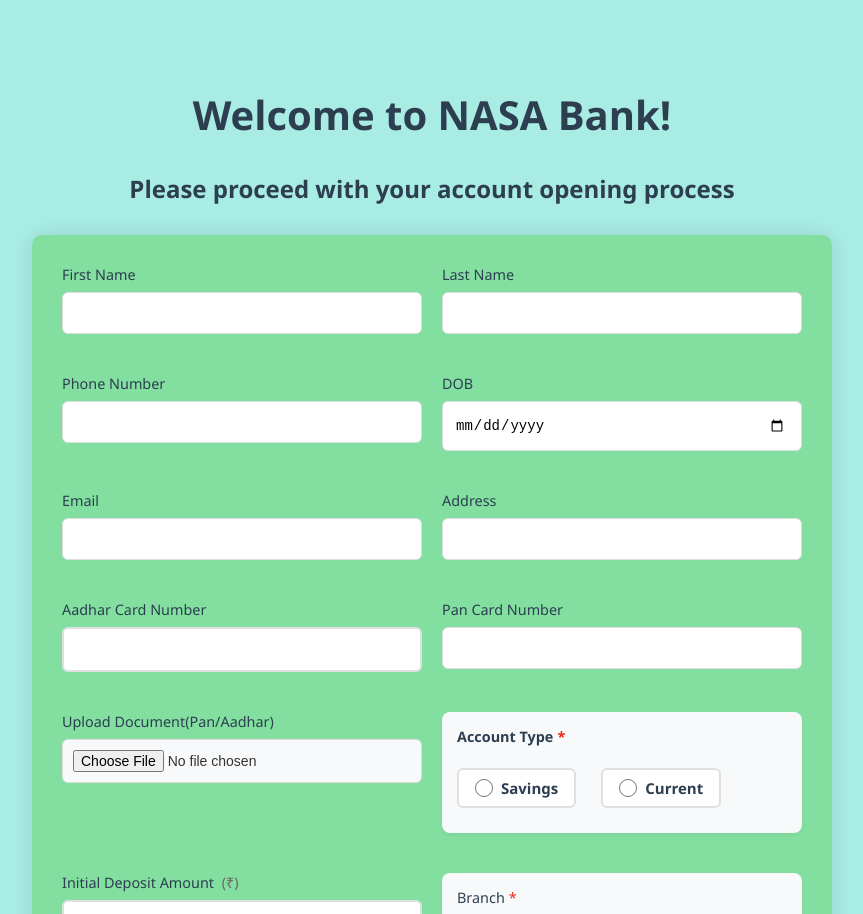
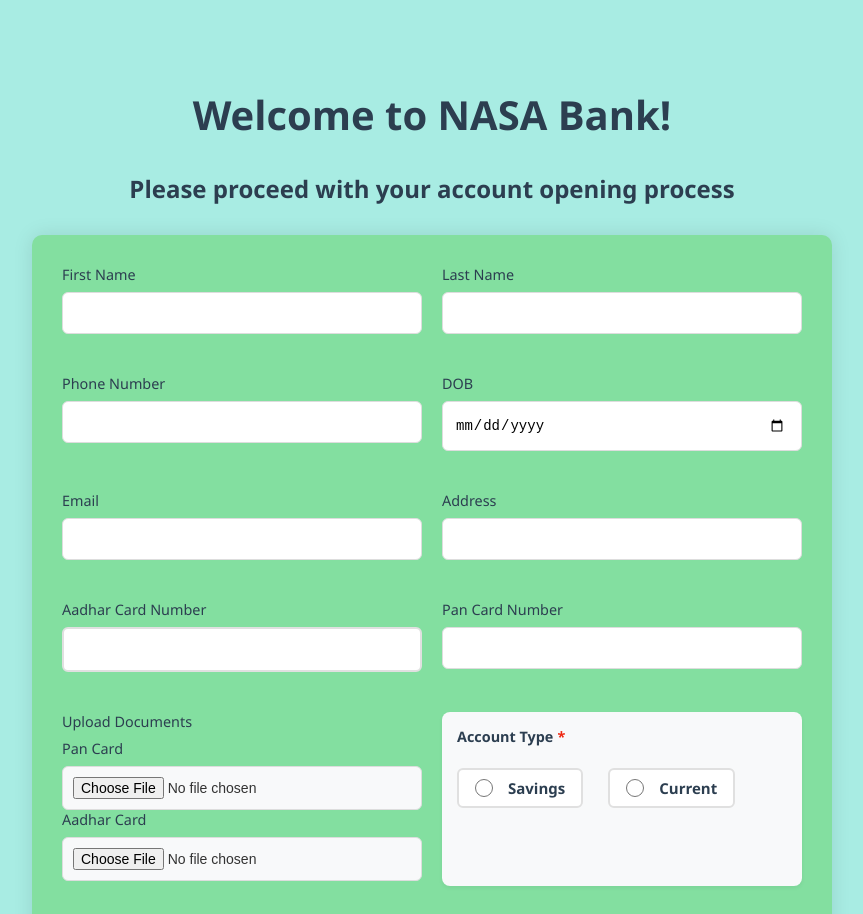
Before and after one commit to punekarshailesh/bank-account-opening, a React (Create React App) app in the folder frontend/: page / in a window 1280 px wide. Shown: the top 914 px of the page, without its empty margins (208-1071 px from the left). Built offline with nearby package versions, Linux system fonts and the light colour scheme.

Commit message:
final done

```diff
--- a/frontend/src/App.css
+++ b/frontend/src/App.css
@@ -227,7 +227,7 @@ input[type="date"]::-webkit-calendar-picker-indicator:hover {
 
 /* Account Type Styling */
 .dropdown-group {
-  margin-bottom: 20px;
+  margin-bottom: 15px;
   padding: 15px;
   background: #f8f9fa;
   border-radius: 8px;
@@ -251,7 +251,7 @@ input[type="date"]::-webkit-calendar-picker-indicator:hover {
   position: relative;
   display: flex;
   align-items: center;
-  gap: 8px;
+  gap: 15px;
   padding: 8px 16px;
   background: white;
   border: 2px solid #e0e0e0;
@@ -290,11 +290,6 @@ input[type="date"]::-webkit-calendar-picker-indicator:hover {
 
 .form-group select:hover {
   border-color: #3498db;
-}
-
-.form-group select option {
-  padding: 12px;
-  font-size: 15px;
 }
 
 /* Style for the branch container */
--- a/frontend/src/App.js
+++ b/frontend/src/App.js
@@ -340,16 +340,34 @@ function App() {
           </div>
 
           <div className="form-group">
-            <label htmlFor="document">Upload Document(Pan/Aadhar)</label>
+            <label htmlFor="document">Upload Documents</label>
+            <div className="document-upload-container">
+                <div className="document-upload-item">
+                    <label>Pan Card</label>
                     <input
                         type="file"
-              id="document"
+                        id="document1"
                         name="document"
                         accept=".pdf,.jpg"
                         onChange={handleChange}
                         required
                     />
                 </div>
+
+                <div className="document-upload-item">
+                    <label>Aadhar Card</label>
+                    <input
+                        type="file"
+                        id="document2"
+                        name="document"
+                        accept=".pdf,.jpg"
+                        onChange={handleChange}
+                        required
+                    />
+                </div>
+            </div>
+        </div>
+
 
           {/* Account Type Selection */}
           <div className="dropdown-group">
```
Lines whose indentation alone changed are shown as unchanged.
